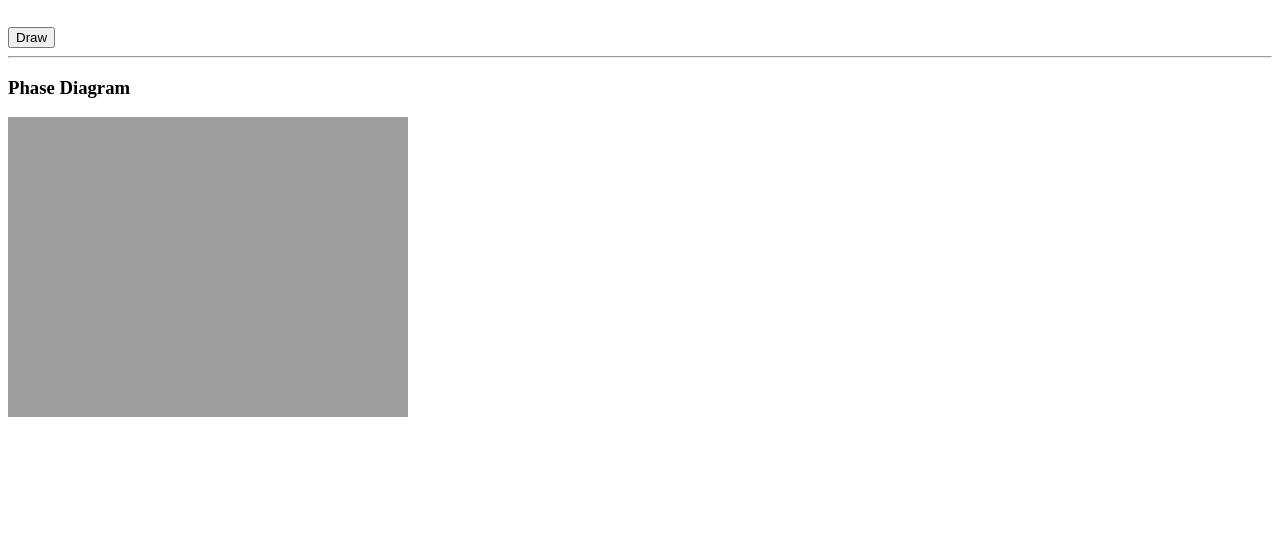
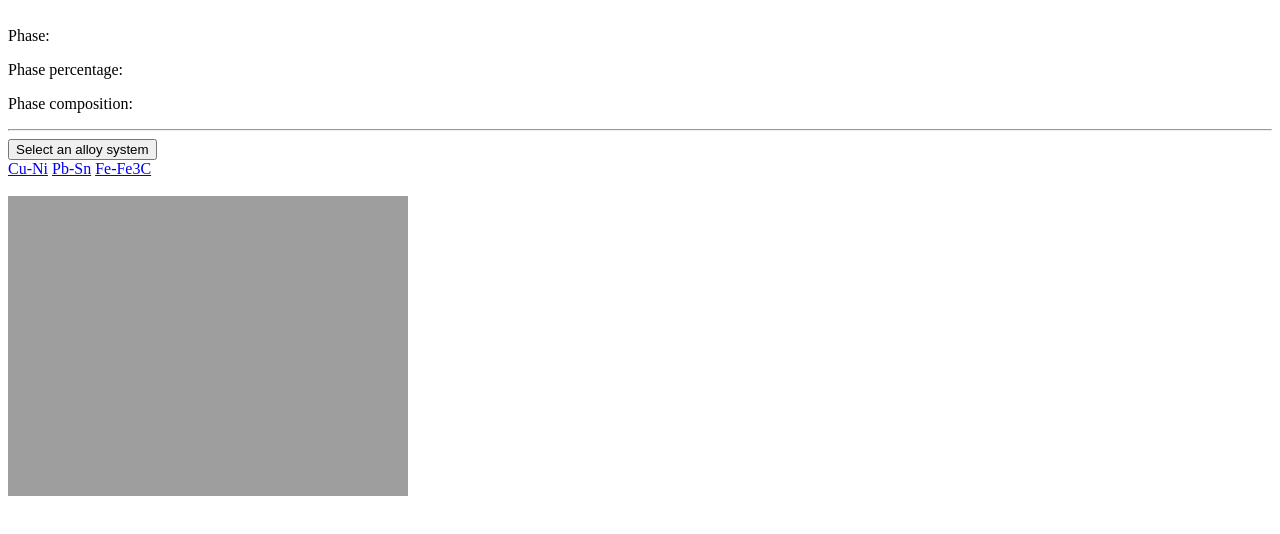
Before and after one commit to shahriarabdullah/shahriarabdullah.github.io, a plain HTML site: page ipd/ipd.html in a window 1280 px wide. Shown: the part 46-580 px from the top of the page. Drawn offline with Linux system fonts and the light colour scheme.

Commit message:
Update ipd.html

```diff
--- a/ipd/ipd.html
+++ b/ipd/ipd.html
@@ -7,21 +7,34 @@
 
 <div>
 	<p align="center" style="font-family: Verdana, Arial, Helvetica, sans-serif;font-size: 30px;">INTERACTIVE PHASE DIAGRAM</p>
-	<button onclick="draw();">Draw</button>
+	<p id="phase_name">Phase:</p>
+	<p id="phase_frac">Phase percentage:</p>
+	<p id="phase_comp">Phase composition:</p>
 	<hr>
 </div>
 
-<h3>Phase Diagram</h3>
 
+ <div class="dropdown">
+  <button class="dropbtn">Select an alloy system</button>
+  <div class="dropdown-content">
+    <a href="#">Cu-Ni</a>
+    <a href="#">Pb-Sn</a>
+    <a href="#">Fe-Fe3C</a>
+  </div>
+</div>
+
+<br>
 
 <div id="stack">
 <canvas class="ll" id="can_phase_diagram" width="660" height="510">Your browser isn't supported!</canvas>
 <canvas class="ll" id="can_drawing" width="660" height="510">Your browser isn't supported!</canvas>
 </div>
 
-<div style="position: absolute; left:680">
-<canvas id="can_ms" width="400" height="400"></canvas>
+<div id="ms_stack">
+<canvas id="can_ms" width="400" height="400">Your browser isn't supported!</canvas>
+<canvas id="can_ms_top" width="400" height="400">Your browser isnt' supported!</canvas>
 </div>
+
 
 
 <script src="phase.js"></script>
```
